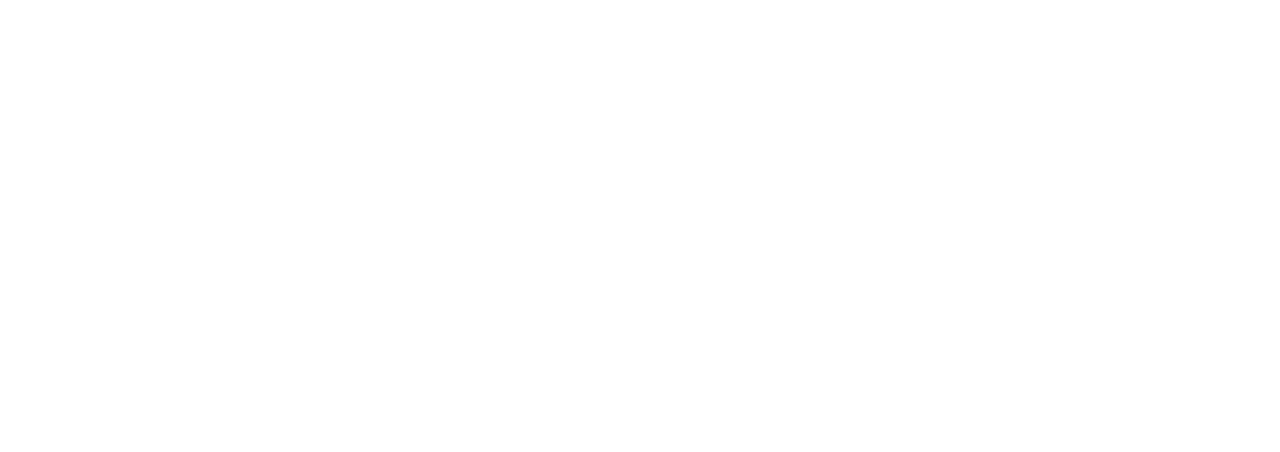
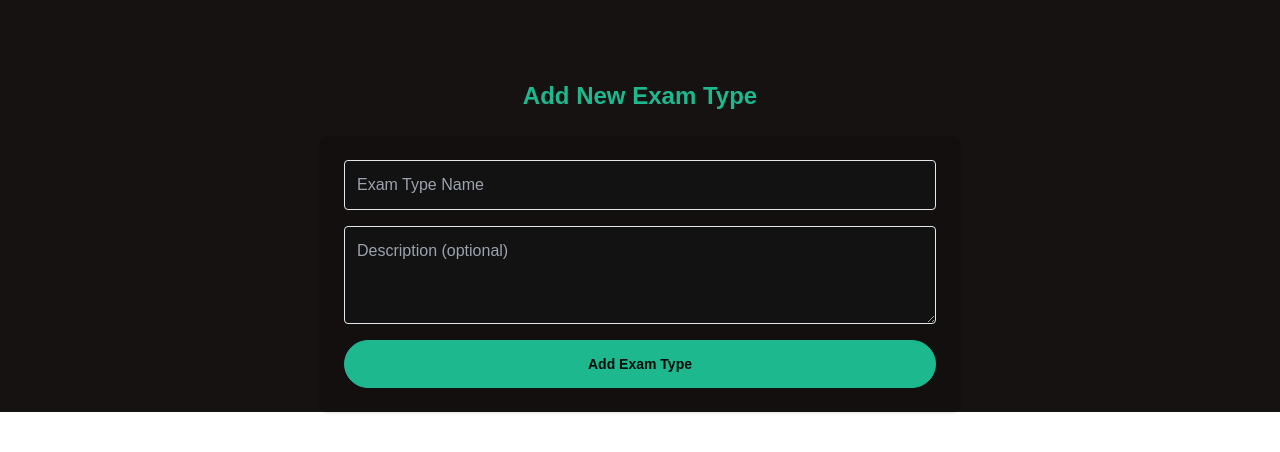
Before and after one commit to Jeevan446/exam_prep, a React (Vite) app in the folder Frontend/: page /admin/addexamtype in a window 1280 px wide. Before the commit this address had no page. Shown: the top 452 px of the page. Built offline with nearby package versions, Linux system fonts and the light colour scheme.

Commit message:
add examtype page connect with backend

```diff
--- a/Frontend/src/App.jsx
+++ b/Frontend/src/App.jsx
@@ -15,6 +15,7 @@
 import AddChapterPage from "./pages/admin/AddChapterPage";
 import EditQuestionPage from "./pages/admin/EditQuestionPage";
 import NoticePage from "./pages/NoticePage";
+import AddExamType from "./pages/admin/AddExamType";
 
 //check
 
@@ -70,6 +71,10 @@
           path="/notice"
           element={<NoticePage isOpen={isOpen} setIsOpen={setIsOpen} />}
         />
+        <Route
+          path="/admin/addexamtype"
+          element={<AddExamType isOpen={isOpen} setIsOpen={setIsOpen} />}
+        />
       </Routes>
     </div>
   );
--- a/Frontend/src/pages/admin/AddExamType.jsx
+++ b/Frontend/src/pages/admin/AddExamType.jsx
@@ -1,16 +1,89 @@
-import React from 'react'
+import axios from "axios";
+import { useState } from "react";
+import NavBar from "../../components/NavBar";
+import Footer from "../../components/NavBar";
+import toast, { Toaster } from "react-hot-toast";
 
-export const AddExamType = () => {
+
+function AddExamTypePage({ isOpen, setIsOpen }) {
+  const [name, setName] = useState("");
+  const [discription, setDiscription] = useState("");
+  const [submitting, setSubmitting] = useState(false);
+
+  const handleSubmit = async (e) => {
+    e.preventDefault();
+
+    if (!name.trim()) {
+      toast.error("Exam type name is required");
+      return;
+    }
+
+    try {
+      setSubmitting(true);
+      const response = await axios.post("/api/demomode/addexamtype", {
+        name: name.trim(),
+        discription: discription.trim(),
+      });
+
+      toast.success(response.data.message || "Exam type added successfully");
+
+      // Reset form
+      setName("");
+      setDiscription("");
+    } catch (err) {
+      console.error(err);
+      toast.error(err.response?.data?.message || "Failed to add exam type");
+    } finally {
+      setSubmitting(false);
+    }
+  };
+
   return (
-<>
-<form>
-  <input type='text'></input>
-  <input type='description'></input>
+    <div className="w-full flex flex-col ml-auto mr-auto bg-base-100">
 
-</form>
-</>
+      {/* Toast container */}
+      <Toaster position="top-right" reverseOrder={false} />
 
-  )
+      <div className="flex flex-col items-center justify-center mt-20">
+        <h1 className="sm:text-xl md:text-2xl text-secondary font-bold mb-6">
+          Add New Exam Type
+        </h1>
+
+        <form
+          onSubmit={handleSubmit}
+          className="flex flex-col gap-4 w-[80%] lg:w-[50%] bg-base-200 p-6 rounded-lg shadow"
+        >
+          <input
+            type="text"
+            value={name}
+            onChange={(e) => setName(e.target.value)}
+            placeholder="Exam Type Name"
+            className="p-3 border rounded"
+            disabled={submitting}
+          />
+
+          <textarea
+            value={discription}
+            onChange={(e) => setDiscription(e.target.value)}
+            placeholder="Description (optional)"
+            className="p-3 border rounded"
+            rows={3}
+            disabled={submitting}
+          />
+
+          <button
+            type="submit"
+            disabled={submitting}
+            className="btn btn-secondary"
+          >
+            {submitting ? "Adding..." : "Add Exam Type"}
+          </button>
+        </form>
+      </div>
+
+
+    </div>
+  );
 }
 
-export default AddExamType
+export default AddExamTypePage;
```
